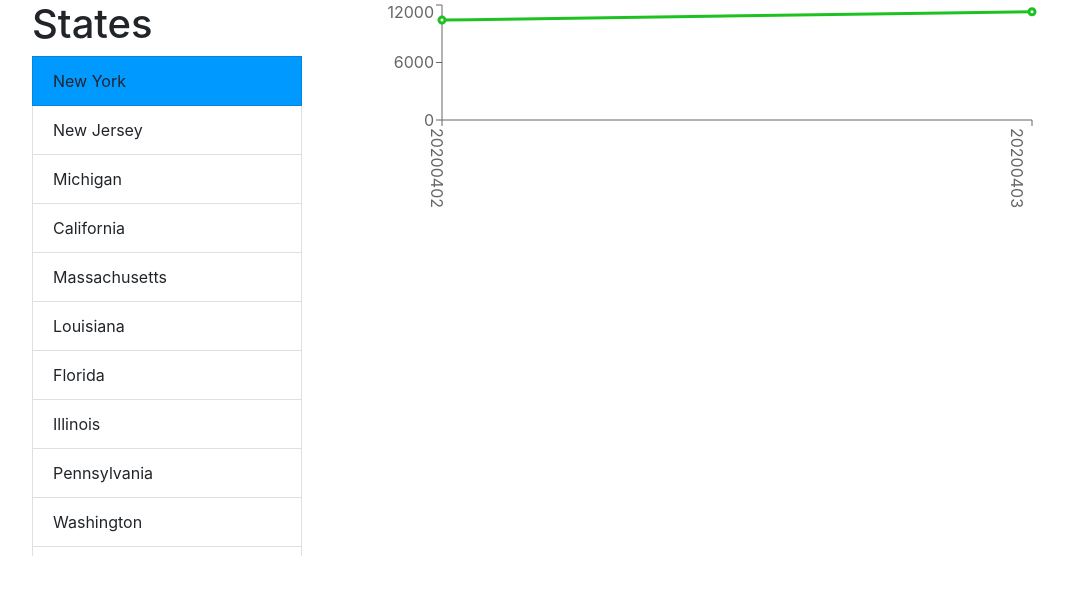
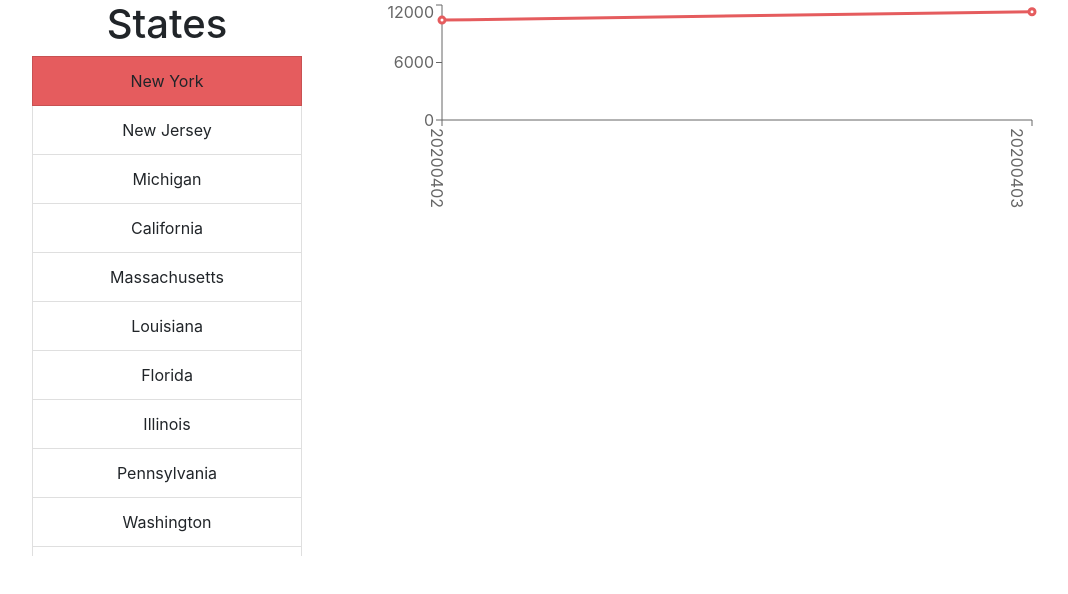
Before and after one commit to bbemis017/covid, a React (Create React App) app in the folder frontend/: page / in a window 1280 px wide. Both pictures are taken after a click on the item "New York". Shown: the top 594 px of the page, without its empty margins (38-1106 px from the left). Built offline with nearby package versions, Linux system fonts and the light colour scheme.

Commit message:
Added Random Colors

```diff
--- a/frontend/src/App.js
+++ b/frontend/src/App.js
@@ -7,12 +7,12 @@
 function App() {
   return (
     <div className="App">
-      <body className="container">
+      <div className="container">
         <div className="row">
           <StatePicker></StatePicker>
           <LineGraph></LineGraph>
         </div>
-      </body>
+      </div>
     </div>
   );
 }
--- a/frontend/src/LineGraph.js
+++ b/frontend/src/LineGraph.js
@@ -27,7 +27,6 @@
 
 		let points = [];
 		_.forEach(date_map, (data, date) => {
-			console.log(date, data);
 			let point = {...data, 'Date': date};
 			points.push(point);
 		});
@@ -37,19 +36,27 @@
 
 	get_state_list() {
 		let selected = [];
-		_.forEach(this.props.selected, (is_selected, name) => {
-			if(is_selected) {
+		_.forEach(this.props.selected, (meta, name) => {
+			if(meta.selected) {
 				selected.push(name);
 			}
 		});
 		return selected;
 	}
 
+	get_state_meta(state_list) {
+		let states = [];
+		_.forEach(state_list, (name) => {
+			states.push({...this.props.selected[name], name: name});
+		});
+		return states;
+	}
+
 	render() {
-		console.log(covidData)
-		let data_type = 'New Cases';
 		let state_list = this.get_state_list();
 		let stateData = this.get_data_points(state_list, covidData);
+
+		let state_meta = this.get_state_meta(state_list);
 
 		return (
 			<div className="line-chart col-9">
@@ -58,8 +65,8 @@
 					<XAxis dataKey="Date" tick={{angle: 90, dy: 40}}/>
 					<YAxis />
 					<Tooltip />
-					{state_list.map((state) =>
-						<Line type="monotone" dataKey={state} stroke="#1dc220" strokeWidth="3"/>
+					{state_meta.map((state) =>
+						<Line type="monotone" dataKey={state.name} stroke={state.color} strokeWidth="3"/>
 					)}
 				</LineChart>
 			</div>
--- a/frontend/src/StatePicker.js
+++ b/frontend/src/StatePicker.js
@@ -2,6 +2,15 @@
 import { connect } from 'react-redux';
 
 class StatePicker extends React.Component {
+
+    get_random_color() {
+        var letters = '0123456789ABCDEF';
+        var color = '#';
+        for (var i = 0; i < 6; i++) {
+          color += letters[Math.floor(Math.random() * 16)];
+        }
+        return color;
+      }
 
 	render() {
 		return (
@@ -10,8 +19,10 @@
                 <div className="items">
                     {Object.keys(this.props.selected_states).map((name) =>
                         <li
-                            className={`list-group-item ${this.props.selected_states[name] ? 'selected': ''}`}
-                            onClick={ () => this.props.dispatch({type: "TOGGLE_STATE", name: name})}
+                            key={name}
+                            className={`list-group-item`}
+                            onClick={ () => this.props.dispatch({type: "TOGGLE_STATE", name: name, color: this.get_random_color()})}
+                            style={this.props.selected_states[name].selected ? {backgroundColor: this.props.selected_states[name].color}: {}}
                             >
                                 {name}
                         </li>
--- a/frontend/src/index.js
+++ b/frontend/src/index.js
@@ -15,7 +15,7 @@
   for(let i = 0; i < covidData.length; i++) {
       let state_name = covidData[i]['State'];
       if(Object.values(states).indexOf(state_name) < 0){
-          states[state_name] = false;
+          states[state_name] = {selected: false, color: '#0099ff'};
       }
   }
   return states;
@@ -26,12 +26,14 @@
 };
 
 function reducer(state = initialState, action) {
-  console.log('reducer', state, action);
 
   switch(action.type) {
     case 'TOGGLE_STATE':
       let selected = _.clone(state.selected_states, true);
-      selected[action.name] = !selected[action.name];
+      selected[action.name] = {
+        selected: !selected[action.name].selected,
+        color: action.color
+      }
       return {
         ...state,
         selected_states: selected
@@ -42,7 +44,6 @@
 }
 
 const store = createStore(reducer);
-store.dispatch({ type: "INCREMENT" });
 
 ReactDOM.render(
   <React.StrictMode>
--- a/frontend/src/index.scss
+++ b/frontend/src/index.scss
@@ -22,7 +22,4 @@
   li:hover {
     background-color: #34e1eb;
   }
-  .selected {
-    background-color: #0099ff;
-  }
 }
```
